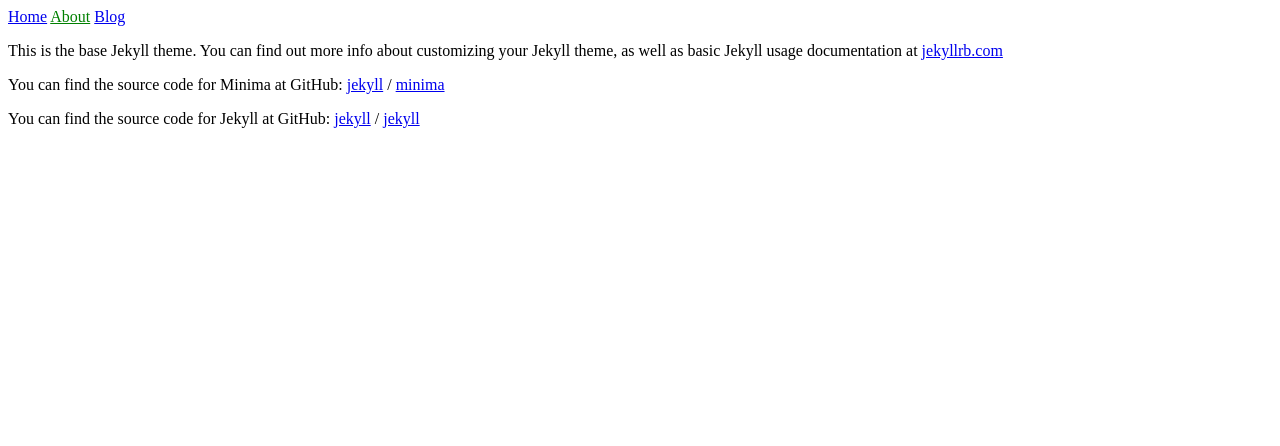
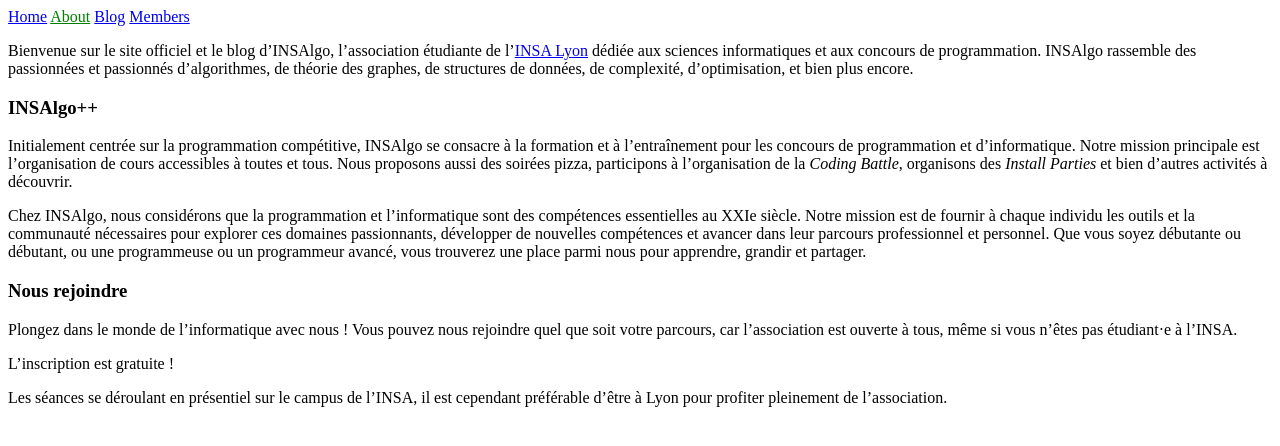
Before and after one commit to INSAlgo/INSAlgo-Website, a Jekyll site: the page built from about.markdown, in a window 1280 px wide. Shown: the top 446 px of the page. Built offline with Jekyll 4.4.1, drawn with Linux system fonts in a browser that asks for light colours.

Commit message:
Added members, and about.

```diff
--- a/_config.yml
+++ b/_config.yml
@@ -18,14 +18,14 @@
 # You can create any custom variable you would like, and they will be accessible
 # in the templates via {{ site.myvariable }}.
 
-title: Your awesome title
-email: your-email@example.com
+title: INSAlgo
+email: insalgo.contact@gmail.com
 description: >- # this means to ignore newlines until "baseurl:"
   Write an awesome description for your new site here. You can edit this
   line in _config.yml. It will appear in your document head meta (for
   Google search results) and in your feed.xml site description.
 baseurl: "" # the subpath of your site, e.g. /blog
-url: "" # the base hostname & protocol for your site, e.g. http://example.com
+url: "https://" # the base hostname & protocol for your site, e.g. http://example.com
 twitter_username: jekyllrb
 github_username:  jekyll
 
@@ -33,6 +33,10 @@ github_username:  jekyll
 theme: minima
 plugins:
   - jekyll-feed
+
+collections:
+  members:
+    output: true
 
 # Exclude from processing.
 # The following items will not be processed, by default.
--- a/_data/navigation.yml
+++ b/_data/navigation.yml
@@ -5,3 +5,5 @@
   link: /about/
 - name: Blog
   link: /blog/
+- name: Members
+  link: /members/
--- a/about.markdown
+++ b/about.markdown
@@ -4,15 +4,18 @@ title: About
 permalink: /about/
 ---
 
-This is the base Jekyll theme. You can find out more info about customizing your Jekyll theme, as well as basic Jekyll usage documentation at [jekyllrb.com](https://jekyllrb.com/)
+Bienvenue sur le site officiel et le blog d'INSAlgo, l'association étudiante de l'[INSA Lyon](https://www.insa-lyon.fr/en/insa-lyon) dédiée aux sciences informatiques et aux concours de programmation. INSAlgo rassemble des passionnées et passionnés d'algorithmes, de théorie des graphes, de structures de données, de complexité, d'optimisation, et bien plus encore.
 
-You can find the source code for Minima at GitHub:
-[jekyll][jekyll-organization] /
-[minima](https://github.com/jekyll/minima)
+### INSAlgo++
 
-You can find the source code for Jekyll at GitHub:
-[jekyll][jekyll-organization] /
-[jekyll](https://github.com/jekyll/jekyll)
+Initialement centrée sur la programmation compétitive, INSAlgo se consacre à la formation et à l'entraînement pour les concours de programmation et d'informatique. Notre mission principale est l'organisation de cours accessibles à toutes et tous. Nous proposons aussi des soirées pizza, participons à l'organisation de la *Coding Battle*, organisons des *Install Parties* et bien d'autres activités à découvrir.
 
+Chez INSAlgo, nous considérons que la programmation et l'informatique sont des compétences essentielles au XXIe siècle. Notre mission est de fournir à chaque individu les outils et la communauté nécessaires pour explorer ces domaines passionnants, développer de nouvelles compétences et avancer dans leur parcours professionnel et personnel. Que vous soyez débutante ou débutant, ou une programmeuse ou un programmeur avancé, vous trouverez une place parmi nous pour apprendre, grandir et partager.
 
-[jekyll-organization]: https://github.com/jekyll
+### Nous rejoindre
+
+Plongez dans le monde de l'informatique avec nous ! Vous pouvez nous rejoindre quel que soit votre parcours, car l'association est ouverte à tous, même si vous n'êtes pas étudiant·e à l'INSA.
+
+L'inscription est gratuite !
+
+Les séances se déroulant en présentiel sur le campus de l'INSA, il est cependant préférable d'être à Lyon pour profiter pleinement de l'association.
```
Also changed, not shown: WORKLOG.md (added, +7 -0 lines), _layouts/home.html (added, +17 -0 lines), _members/0nyr.md (added, +23 -0 lines), _members/Alias011.md (added, +8 -0 lines), _members/Lysquid.md (added, +8 -0 lines), _members/WiredMind2.md (added, +8 -0 lines), _members/polo-diemunsch.md (added, +8 -0 lines), _posts/2024-08-10-first-post.md (+4 -3 lines), _posts/2024-08-10-welcome-to-jekyll.markdown (deleted, +0 -29 lines), _posts/2024-08-11-forum-va-2024.md (added, +13 -0 lines), index.markdown (+6 -2 lines), members.html (added, +31 -0 lines), README.md.
